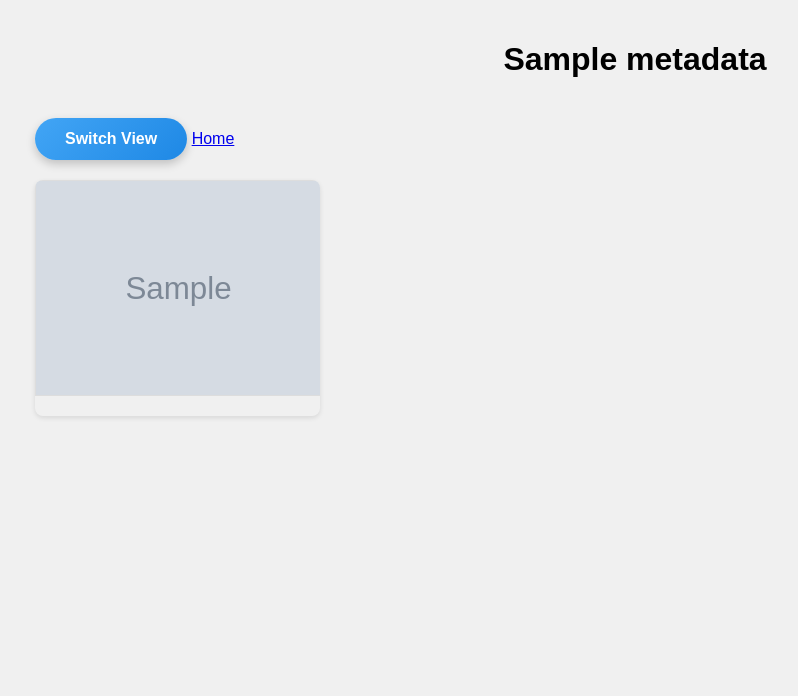
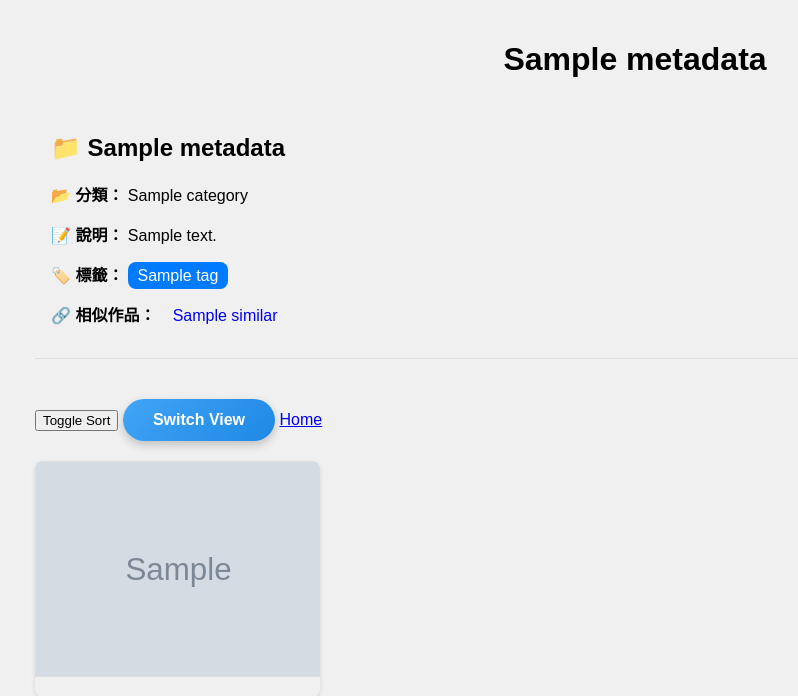
Before and after one commit to tzuhanwen/Flowinone, a Flask app: template templates/view_both.html in a window 1280 px wide. Shown: the part 48-744 px from the top of the page, without its empty margins (5-803 px from the left). Run offline with Flask 3, Linux system fonts and the light colour scheme; the template is opened without the code that fills it: most values are stand-ins (such as "Sample title", 1, 10 or a date in 2020); grey boxes marked "Sample" are stand-in pictures.

Commit message:
unify index and index_eagle, add metadata_panel

```diff
--- /dev/null
+++ b/templates/components/_metadata_panel.html
@@ -0,0 +1,40 @@
+<!-- templates/components/_metadata_panel.html -->
+<div class="metadata-panel" style="padding: 1em; border-bottom: 1px solid #ddd; margin-bottom: 20px;">
+  <h2>📁 {{ metadata.name }}</h2>
+
+  <p>
+    <strong>📂 分類：</strong> {{ metadata.category }}
+  </p>
+
+  {% if metadata.description %}
+  <p>
+    <strong>📝 說明：</strong> {{ metadata.description }}
+  </p>
+  {% endif %}
+
+  {% if metadata.tags %}
+  <p>
+    <strong>🏷️ 標籤：</strong>
+    {% for tag in metadata.tags %}
+      <a href="{{ url_for('view_images_by_tag', target_tag=tag) }}"
+         class="badge badge-primary"
+         style="margin-right: 5px; background-color: #007bff; color: white; padding: 0.3em 0.6em; border-radius: 0.5em; text-decoration: none;">
+        {{ tag }}
+      </a>
+    {% endfor %}
+  </p>
+  {% endif %}
+
+  {% if metadata.similar %}
+  <p>
+    <strong>🔗 相似作品：</strong>
+    {% for similar in metadata.similar[:5] %}
+      <a href="{{ similar.path }}"
+         class="btn btn-sm"
+         style="margin-right: 5px; background-color: #f0f0f0; padding: 0.4em 0.8em; border-radius: 0.4em; text-decoration: none;">
+        {{ similar.name }}
+      </a>
+    {% endfor %}
+  </p>
+  {% endif %}
+</div>
--- a/templates/view_both.html
+++ b/templates/view_both.html
@@ -29,13 +29,18 @@
 {% block page_content %}
 <div class="container">
     <h1>{{ metadata.name }}</h1>
+    <!-- 📌 插入 metadata 區塊 -->
+    {% include 'components/_metadata_panel.html' %}
+
+    <!-- 添加切换排序的按钮 -->
+    <button id="sortButton" class="button">Toggle Sort</button>
     <div class="toggle-button" onclick="toggleView()">Switch View</div>
     <a href="/" class="button">Home</a>
 
     <!-- Grid View -->
     <div id="gridView" class="image-grid visible">
         {% for image in data %}
-        <div class="image-item">
+        <div class="image-item" data-url="{{ image.url }}">
             <a href="{{ image.url }}">
                 <img src="{{ image.thumbnail_route }}" alt="Image">
                 <div class="image-overlay">
@@ -57,6 +62,31 @@
 <script>
     // 确保脚本在页面加载后执行
     window.onload = function() {
+        let isAscending = true; // 当前排序状态
+
+        function toggleSort() {
+            // 获取 gridView 中的所有图片项
+            const gridView = document.getElementById('gridView');
+            const items = Array.from(gridView.children);
+
+            // 根据排序状态调整顺序
+            items.sort((a, b) => {
+                const pathA = a.getAttribute('data-url');
+                const pathB = b.getAttribute('data-url');
+                return isAscending ? pathA.localeCompare(pathB) : pathB.localeCompare(pathA);
+            });
+
+            // 更新 DOM 顺序
+            items.forEach(item => gridView.appendChild(item));
+
+            // 切换排序状态
+            isAscending = !isAscending;
+        }
+
+        // 绑定事件到按钮
+        document.getElementById('sortButton').onclick = toggleSort;
+
+        // 切换视图功能
         function toggleView() {
             // console.log("Switch View button clicked"); // 调试信息
             var gridView = document.getElementById('gridView');
```
Also changed, not shown: routes.py (+4 -4 lines), templates/index.html (+0 -15 lines), templates/view_both_eagle.html (deleted, +0 -105 lines).
